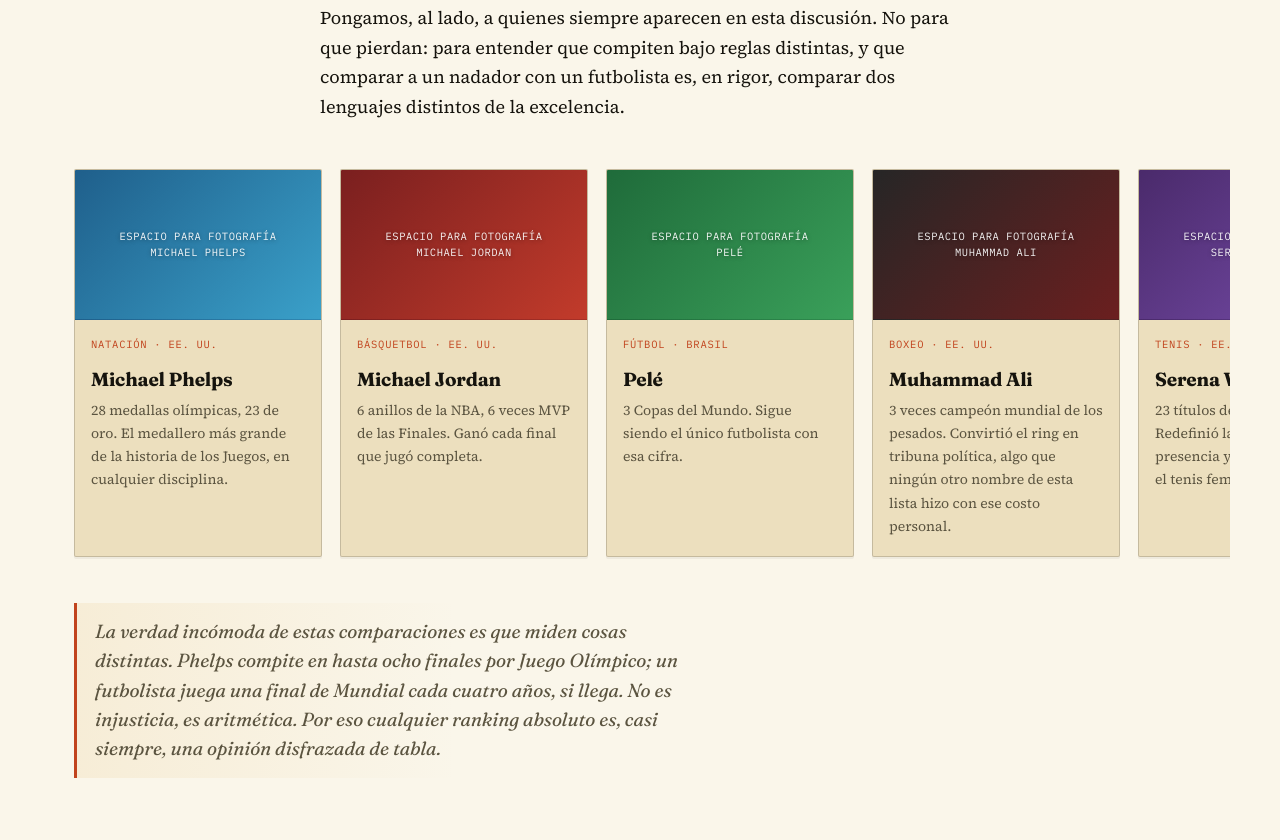
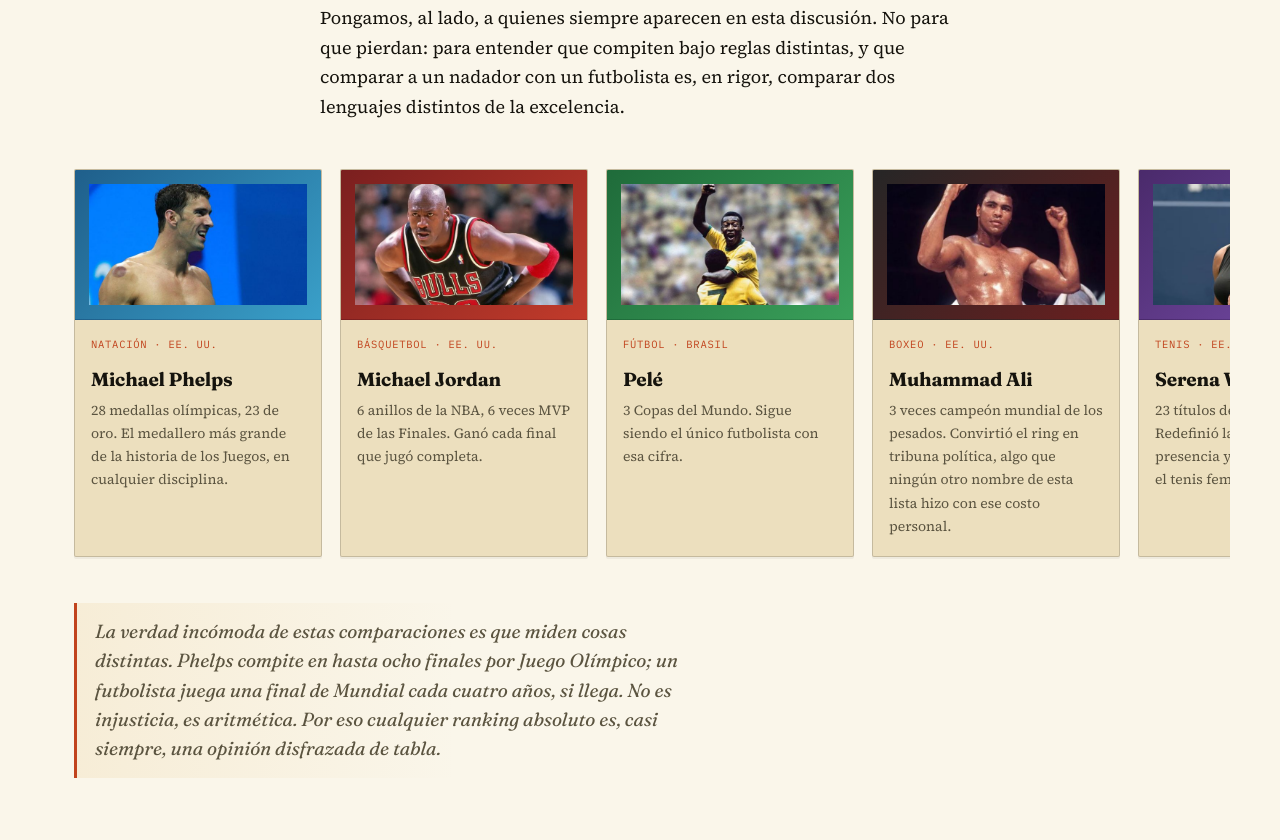
Before and after one commit to sebagaviglio/messi, a plain HTML site: page index.html in a window 1280 px wide. Shown: the part 3380-4220 px from the top of the page. Drawn offline with Linux system fonts and the light colour scheme.

Commit message:
Update index.html

```diff
--- a/index.html
+++ b/index.html
@@ -968,7 +968,7 @@
     <div class="rack">
 
       <div class="rack-card">
-        <div class="rack-photo duo-blue duo"><span>Espacio para fotografía<br>Michael Phelps</span></div>
+        <div class="rack-photo duo-blue duo"><img src="img/phelps.jpg" alt="Michael Phelps"></div>
         <div class="rack-body">
           <div class="disc">Natación · EE. UU.</div>
           <h3>Michael Phelps</h3>
@@ -977,7 +977,7 @@
       </div>
 
       <div class="rack-card">
-        <div class="rack-photo duo-red duo"><span>Espacio para fotografía<br>Michael Jordan</span></div>
+        <div class="rack-photo duo-red duo"><img src="img/jordan.jpg" alt="Michael Jordan"></div>
         <div class="rack-body">
           <div class="disc">Básquetbol · EE. UU.</div>
           <h3>Michael Jordan</h3>
@@ -986,7 +986,7 @@
       </div>
 
       <div class="rack-card">
-        <div class="rack-photo duo-green duo"><span>Espacio para fotografía<br>Pelé</span></div>
+        <div class="rack-photo duo-green duo"><img src="img/pele.jpg" alt="Pelé"></div>
         <div class="rack-body">
           <div class="disc">Fútbol · Brasil</div>
           <h3>Pelé</h3>
@@ -995,7 +995,7 @@
       </div>
 
       <div class="rack-card">
-        <div class="rack-photo duo-dark duo"><span>Espacio para fotografía<br>Muhammad Ali</span></div>
+        <div class="rack-photo duo-dark duo"><img src="img/ali.jpg" alt="Mohamed Ali"></div>
         <div class="rack-body">
           <div class="disc">Boxeo · EE. UU.</div>
           <h3>Muhammad Ali</h3>
@@ -1004,7 +1004,7 @@
       </div>
 
       <div class="rack-card">
-        <div class="rack-photo duo-purple duo"><span>Espacio para fotografía<br>Serena Williams</span></div>
+        <div class="rack-photo duo-purple duo"><img src="img/williams.jpg" alt="Serena Williams"></div>
         <div class="rack-body">
           <div class="disc">Tenis · EE. UU.</div>
           <h3>Serena Williams</h3>
@@ -1013,7 +1013,7 @@
       </div>
 
       <div class="rack-card">
-        <div class="rack-photo duo-lime duo"><span>Espacio para fotografía<br>Usain Bolt</span></div>
+        <div class="rack-photo duo-lime duo"><img src="img/bolt.jpg" alt="Usain Bolt"></div>
         <div class="rack-body">
           <div class="disc">Atletismo · Jamaica</div>
           <h3>Usain Bolt</h3>
@@ -1107,8 +1107,7 @@
   <!-- FOTO 3 — banda contenida, 16:9 -->
   <figure class="editorial-photo reveal">
     <div class="photo-frame">
-      <div class="photo-placeholder"><span>Espacio para foto — Lionel Messi<br>Relación 16:9 · mín. 1600×900&nbsp;px</span></div>
-      <!-- <img src="img/messi-03.jpg" alt="Lionel Messi liderando a la Selección Argentina"> -->
+      <img src="img/messi-feliz.jpg" alt="Lionel Messi feliz">
     </div>
     <figcaption>Con la camiseta de Argentina — la voz del vestuario que aprendió a usar después de los 35.</figcaption>
   </figure>
@@ -1181,8 +1180,7 @@
   <!-- FOTO 4 — banda contenida, 16:9 -->
   <figure class="editorial-photo reveal">
     <div class="photo-frame">
-      <div class="photo-placeholder"><span>Espacio para foto — Lionel Messi<br>Relación 16:9 · mín. 1600×900&nbsp;px</span></div>
-      <!-- <img src="img/messi-04.jpg" alt="Lionel Messi en una actividad solidaria"> -->
+      <img src="img/messi-solidario.jpg" alt="Lionel Messi en una actividad solidaria">
     </div>
     <figcaption>Embajador de UNICEF desde 2010 — antes de necesitarlo para la foto.</figcaption>
   </figure>
@@ -1227,8 +1225,7 @@
     <!-- FOTO 5 — banda dentro del cierre oscuro, 16:9 -->
     <figure class="editorial-photo reveal">
       <div class="photo-frame">
-        <div class="photo-placeholder"><span>Espacio para foto — Lionel Messi<br>Relación 16:9 · mín. 1600×900&nbsp;px</span></div>
-        <!-- <img src="img/messi-05.jpg" alt="Lionel Messi, 39 años"> -->
+        <img src="img/messi-juicio.jpg" alt="Lionel Messi, juicio">
       </div>
       <figcaption>24 de junio de 2026.</figcaption>
     </figure>
```
